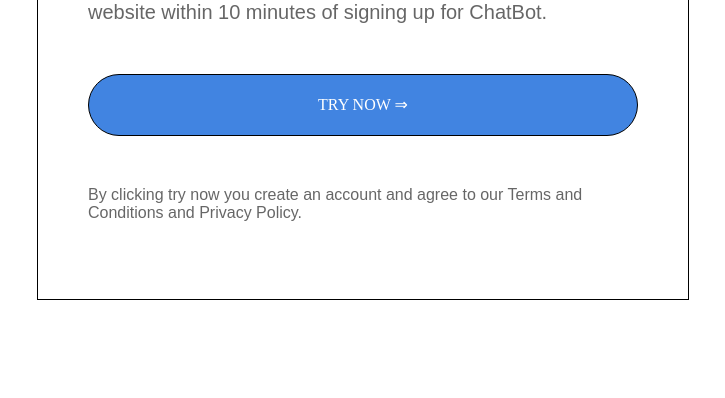
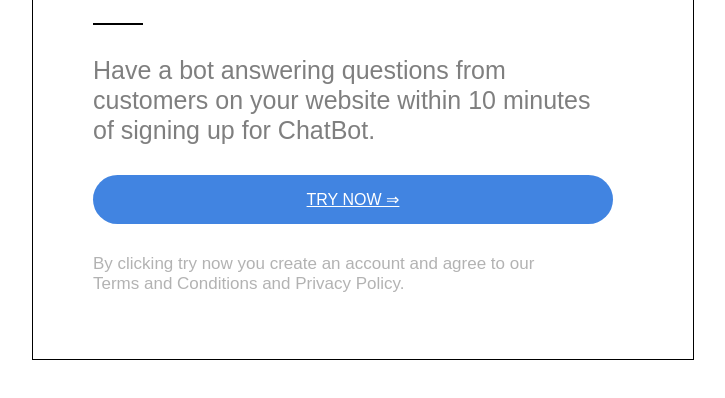
Before and after one commit to malleswaribatta/chatbot, a plain HTML site: page index.html in a window 1280 px wide. Shown: the part 402-800 px from the top of the page, without its empty margins (277-1002 px from the left). Drawn offline with Linux system fonts and the light colour scheme.

Commit message:
added styles

```diff
--- a/index.html
+++ b/index.html
@@ -3,48 +3,83 @@
   <head>
     <title>Chatbot</title>
     <style>
-      section{
+      .chatbot {
         height: 500px;
-        width: 650px;
+        width: 600px;
         border: 1px solid black;
         margin: auto;
         margin-top: 200px;
+        text-align: center;
+        font-family: sans-serif;
+        /* padding-left: 30px;
+        padding-bottom: 30px; */
+        padding: 30px;
       }
-      #h1{
+
+      #h1 {
         font-size: 45px;
+        padding-right: 100px;
+        padding-top: 15px;
+        color: rgba(0, 0, 0, 0.6);
       }
-      #p{
-        font-size: 20px;
+
+      #desc_page {
+        color: rgba(0, 0, 0, 0.5);
+        line-height: 30px;
+        font-size: 25px;
+        padding-right: 70px;
       }
-      h1, p{
-        color: rgba(0,0,0,0.6);
+
+      h1,
+      p {
         text-align: left;
-        padding-left: 50px;
-        padding-right: 70px;
-        font-family: sans-serif;
+        padding-left: 30px;
         font-weight: lighter;
-        /* border-bottom: 2px solid black; */
       }
-      div{
-        border: 1px solid black;
-        height: 30px;
-        margin: 50px;
+
+      #button {
+        margin: 30px;
         border-radius: 50px;
-        background-color:  #4184e1;
-        text-align: center;
+        background-color: #4184e1;
         color: white;
-        padding-top: 20px;
-        padding-bottom: 10px;
+        padding-top: 15px;
+        padding-bottom: 15px;
+        width: 520px;
+      }
+
+      #button_desc {
+        color: rgba(0, 0, 0, 0.3);
+        font-size: 17px;
+        padding-right: 100px;
+      }
+
+      #line {
+        border: 1.5px solid black;
+        width: 8%;
+        margin-left: 30px;
+        margin-bottom: 30px;
+      }
+      #link {
+        color: white;
       }
     </style>
   </head>
   <body>
-    <section>
-    <h1 id="h1">Build your first chatbot in 10 minutes!</h1>
-    <p></p>
-    <p id="p">Have a bot answering questions from customers on your website within 10 minutes of signing up for ChatBot.</p>
-    <div>TRY NOW &rArr;</div>
-    <p>By clicking try now you create an account and agree to our Terms and Conditions and Privacy Policy.</p>
+    <section class="chatbot">
+      <h1 id="h1">Build your first chatbot in 10 minutes!</h1>
+      <div id="line"></div>
+      <p id="desc_page">
+        Have a bot answering questions from customers on your website within 10
+        minutes of signing up for ChatBot.
+      </p>
+      <section></section>
+      <nav id="button">
+        <a href="" id="link">TRY NOW &rArr;</a>
+      </nav>
+      <p id="button_desc">
+        By clicking try now you create an account and agree to our Terms and
+        Conditions and Privacy Policy.
+      </p>
     </section>
   </body>
 </html>
```
